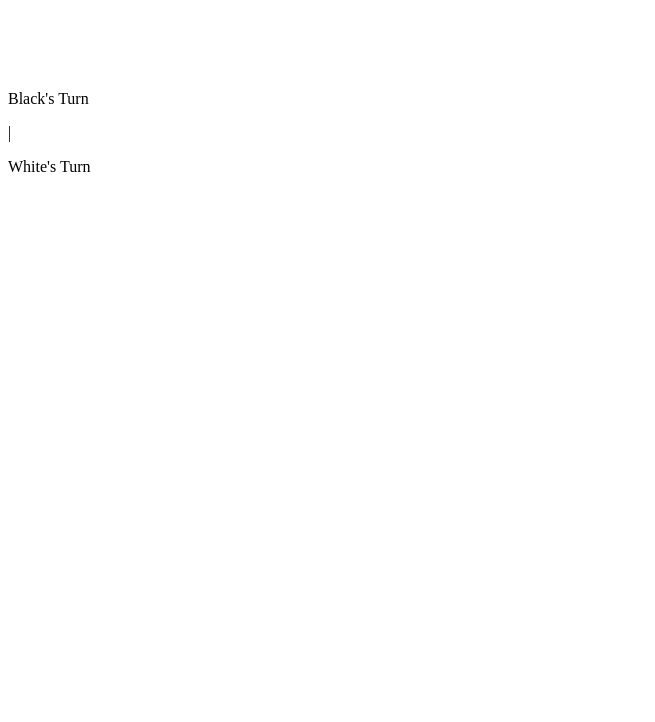
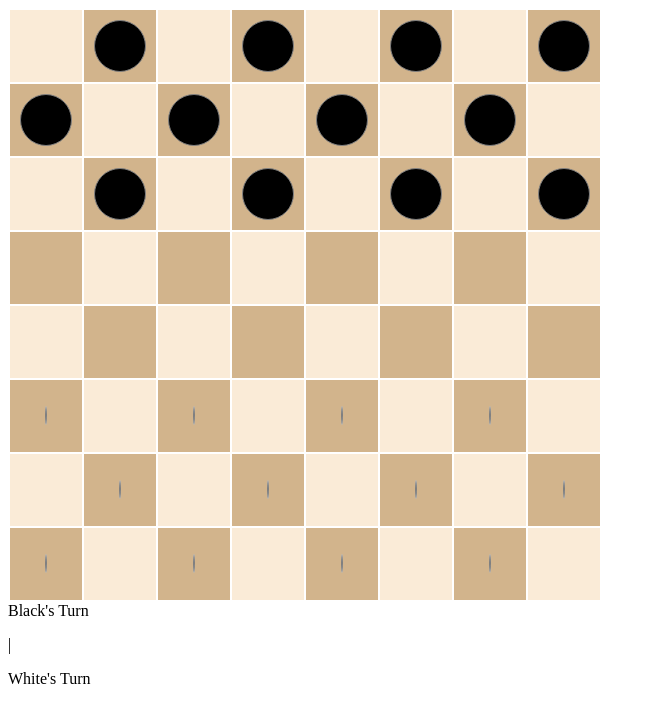
Before and after one commit to Alyjah-Luna/project1_checkers, a plain HTML site: page index.html in a window 1280 px wide. Shown: the whole page, without its empty margins (0-655 px from the left). Drawn offline with Linux system fonts and the light colour scheme.

Commit message:
second commit

```diff
--- a/index.html
+++ b/index.html
@@ -1,42 +1,45 @@
 <!DOCTYPE html>
-<html lang="en">
+<html>
+
 <head>
-    <meta charset="UTF-8">
-    <meta http-equiv="X-UA-Compatible" content="IE=edge">
-    <meta name="viewport" content="width=device-width, initial-scale=1.0">
+  <meta charset="utf-8">
+  <meta name="viewport" content="width=device-width">
   <title>Checkers2</title>
+  <link rel="stylesheet" href="main.css" type="text/css" />
+  <script src="main.js" defer></script>
 </head>
+
 <body>
   <table>
     <tr>
       <td class="noPiece"></td>
-            <td <p class="black" id="b1"></p></td>
+      <td><p class="black" id="b1"></td>
       <td class="noPiece"></td>
-            <td <p class="black" id="b2"></p></td>
+      <td><p class="black" id="b2"></p></td>
       <td class="noPiece"></td>
-            <td <p class="black" id="b3"></p></td>
+      <td><p class="black" id="b3"></p></td>
       <td class="noPiece"></td>
-            <td <p class="black" id="b4"></p></td>
+      <td><p class="black" id="b4"></p></td>
     </tr>
     <tr>
-            <td <p class="black" id="b5"></p></td>
+      <td><p class="black" id="b5"></p></td>
       <td class="noPiece"></td>
-            <td <p class="black" id="b6"></p></td>
+      <td><p class="black" id="b6"></p></td>
       <td class="noPiece"></td>
-            <td <p class="black" id="b7"></p></td>
+      <td><p class="black" id="b7"></p></td>
       <td class="noPiece"></td>
-            <td <p class="black" id="b8"></p></td>
+      <td><p class="black" id="b8"></p></td>
       <td class="noPiece"></td>
     </tr>
     <tr>
       <td class="noPiece"></td>
-            <td <p class="black" id="b9"></p></td>
+      <td><p class="black" id="b9"></p></td>
       <td class="noPiece"></td>
-            <td <p class="black" id="b10"></p></td>
+      <td><p class="black" id="b10"></p></td>
       <td class="noPiece"></td>
-            <td <p class="black" id="b11"></p></td>
+      <td><p class="black" id="b11"></p></td>
       <td class="noPiece"></td>
-            <td <p class="black" id="b12"></p></td>
+      <td><p class="black" id="b12"></p></td>
     </tr>
     <tr>
       <td></td>
@@ -59,33 +62,33 @@
       <td></td>
     </tr>
     <tr>
-            <td <span class="white" id="w12"></span></td>
+      <td><span class="white" id="w12"></span></td>
       <td class="noPiece"></td>
-            <td <span class="white" id="w11"></span></td>
+      <td><span class="white" id="w11"></span></td>
       <td class="noPiece"></td>
-            <td <span class="white" id="w10"></span></td>
+      <td><span class="white" id="w10"></span></td>
       <td class="noPiece"></td>
-            <td <span class="white" id="w9"></span></td>
+      <td><span class="white" id="w9"></span></td>
       <td class="noPiece"></td>
     </tr>
     <tr>
       <td class="noPiece"></td>
-            <td <span class="white" id="w8"></span></td>
+      <td><span class="white" id="w8"></span></td>
       <td class="noPiece"></td>
-            <td <span class="white" id="w7"></span></td>
+      <td><span class="white" id="w7"></span></td>
       <td class="noPiece"></td>
-            <td <span class="white" id="w6"></span></td>
+      <td><span class="white" id="w6"></span></td>
       <td class="noPiece"></td>
-            <td <span class="white" id="w5"></span></td>
+      <td><span class="white" id="w5"></span></td>
     </tr>
     <tr>
-            <td <span class="white" id="w4"></span></td>
+      <td><span class="white" id="w4"></span></td>
       <td class="noPiece"></td>
-            <td <span class="white" id="w3"></span></td>
+      <td><span class="white" id="w3"></span></td>
       <td class="noPiece"></td>
-            <td <span class="white" id="w2"></span></td>
+      <td><span class="white" id="w2"></span></td>
       <td class="noPiece"></td>
-            <td <span class="white" id="w1"></span></td>
+      <td><span class="white" id="w1"></span></td>
       <td class="noPiece"></td>
     </tr>
   </table>
@@ -97,4 +100,5 @@
     White's Turn
   </div>
 </body>
+
 </html>
--- a/main.css
+++ b/main.css
@@ -1,11 +1,7 @@
-* {
-    box-sizing: border-box;
-}
-
 td {
     background-color: tan;
-    width: 65px;
-    height: 65px;
+    width: 70px;
+    height: 70px;
     text-align: center;
 }
 
@@ -14,19 +10,21 @@ td {
 }
 
 .black {
-    width: 20px;
-    height: 20px;
-    padding: auto;
+    width: 50px;
+    height: 50px;
+    margin: auto;
     background-color: black;
-    border: 1px dashed gray;
+    border: 1px solid gray;
+    border-radius: 50%;
 }
 
 .white {
-    width: 20px;
-    height: 20px;
-    padding: auto;
+    width: 50px;
+    height: 50px;
+    margin: auto;
     background-color: white;
-    border: 1px dashed gray;
+    border: 1px solid gray;
+    border-radius: 50%;
 }
 
 .king.black {
--- a/main.js
+++ b/main.js
@@ -2,9 +2,11 @@ const board = [
     null, 0, null, 1, null, 2, null, 3,
     null, 4, null, 5, null, 6, null, 7,
     null, 8, null, 9, null, 10, null, 11,
+    null, null, null, null, null, null, null, null,
+    null, null, null, null, null, null, null, null,
     null, 12, null, 13, null, 14, null, 15,
     null, 16, null, 17, null, 18, null, 19,
-    null, 20, null, 21, null, 22, null, 23, null
+    20, null, 21, null, 22, null, 23, null
   ]
 
   const cells = document.querySelectorAll("td");
@@ -18,3 +20,17 @@ let turn = true;
   let blackScore = 12;
   let whiteScore = 12;
   let playerPieces;
+
+  let selectedPiece = {
+    pieceId: -1,
+    indexOfBoardPiece: -1,
+    isKing: false,
+    seventhSpace: false,
+    ninthSpace: false,
+    fourteenthSpace: false,
+    eighteenthSpace: false,
+    minusSeventhSpace: false,
+    minusNinthSpace: false,
+    minusFourteenthSpace: false,
+    minusEighteenthSpace: false
+  }
```
Lines whose indentation alone changed are shown as unchanged.
